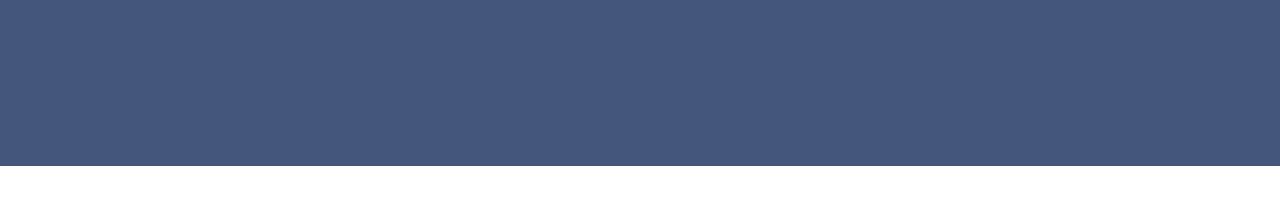
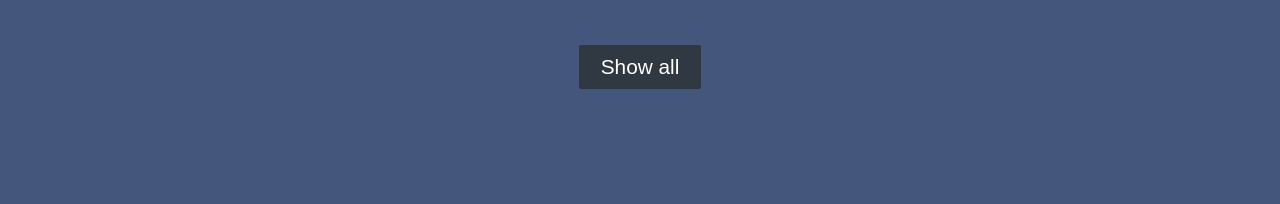
Before and after one commit to suba-muthu/personal_portfolio_webpage, a plain HTML site: page index.html in a window 1280 px wide. Shown: the part 1546-1750 px from the top of the page. Before the commit the page ends 1712 px from the top, so only its background shows below. Drawn offline with Linux system fonts and the light colour scheme.

Commit message:
complete the project section

```diff
--- a/index.html
+++ b/index.html
@@ -37,6 +37,9 @@
                     <p>Photo Gallary</p>
                 </a>
         </div>
+        <a href="https://github.com/suba-muthu?tab=repositories" id="all-project">
+            <p>Show all</p>
+        </a>
     </section>
 </body>
 </html>
--- a/styles.css
+++ b/styles.css
@@ -55,7 +55,7 @@ body {
 
 #projects {
     width: 100%;
-    height: 100vh;
+    height: 115vh;
     background-color: #45567d;
     padding: 7rem 0 0 0;
 }
@@ -97,3 +97,19 @@ body {
     text-decoration: none;
     background-color: #303841;
 }
+
+#all-project {
+    text-decoration: none;
+}
+
+#all-project p {
+    background-color: #303841;
+    color: white;
+    margin-top: 2rem;
+    width: 8%;
+    margin: 3rem auto 0 auto;
+    padding: 10px;
+    font-size: 1.3rem;
+    text-align: center;
+    border-radius: 2px;
+}
```
